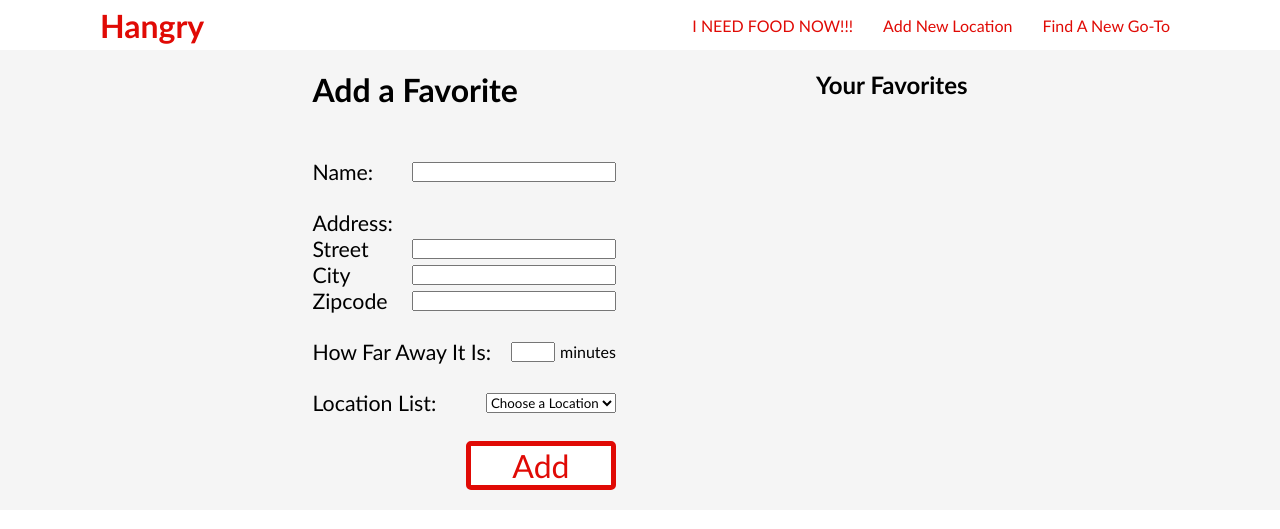
After one commit to RochaThomas/CodingDojoPython, a Flask app: template project_week/hangry/flask_app/templates/add_favorite.html in a window 1280 px wide. The commit adds this page. Shown: the top 529 px of the page. Run offline with Flask 2, Linux system fonts and the light colour scheme; the template is opened without the code that fills it, so the values that code supplies are empty.

Commit message:
hangry add location and favorited

```diff
--- a/project_week/hangry/flask_app/static/script.js
+++ b/project_week/hangry/flask_app/static/script.js
@@ -4,6 +4,13 @@ function nav_login_react(element) {
 }
 function nav_login_unreact(element) {
     element.classList.remove("on_hover_navbar_login");
+}
+
+function nav_link_react(element) {
+    element.classList.add("on_hover_navbar_link");
+}
+function nav_link_unreact(element) {
+    element.classList.remove("on_hover_navbar_link");
 }
 
 function nav_sign_up_react(element) {
@@ -40,3 +47,10 @@ function login_react(element) {
 function login_unreact(element) {
     element.classList.remove("on_hover_login_button");
 }
+
+function add_react(element) {
+    element.classList.add("on_hover_add_button");
+}
+function add_unreact(element) {
+    element.classList.remove("on_hover_add_button");
+}
--- a/project_week/hangry/flask_app/static/style.css
+++ b/project_week/hangry/flask_app/static/style.css
@@ -27,17 +27,17 @@
     align-items: center;
     gap: 10px;
 }
-.navbar_login, .navbar_sign_up{
+.navbar_login, .navbar_sign_up, .navbar_link{
     padding: 10px;
     border: none;
     border-radius: 5px;
 }
-.navbar_login {
+.navbar_login, .navbar_link{
     background-color: white;
     color: #e00a05;
     font-size: 12pt;
 }
-.on_hover_navbar_login {
+.on_hover_navbar_login, .on_hover_navbar_link {
     border-bottom-right-radius: 0px;
     border-bottom-left-radius: 0px;
     border-bottom: #e00a05 solid;
@@ -102,6 +102,10 @@
     border-radius: 5px;
     font-size: 40pt;
 }
+.a_box {
+    text-decoration: none;
+    color: black;
+}
 .on_hover_boxes {
     color: white;
     background-color: #e00a05;
@@ -135,12 +139,12 @@
 .register input, .login_form input {
     width: 200px;
 }
-.sign_up_button, .login_button {
+.sign_up_button, .login_button, .add_button {
     border-color: #e00a05;
     color: #e00a05;
     font-size: 36pt;
 }
-.on_hover_sign_up_button, .on_hover_login_button {
+.on_hover_sign_up_button, .on_hover_login_button, .on_hover_add_button {
     background-color: #e00a05;
     color: white;
 }
@@ -163,3 +167,47 @@
     border: black thick solid;
     border-radius: 5px;
 }
+
+.content_add {
+    gap: 200px
+}
+.add_div {
+    display: flex;
+    flex-direction: column;
+    gap: 50px;
+}
+.add_form {
+    display: flex;
+    flex-direction: column;
+    gap: 25px;
+    /* width: 300px; */
+}
+.add_form label {
+    font-size: 16pt;
+    float: left;
+}
+.add_form input {
+    width: 200px;
+}
+.input_div {
+    display: flex;
+    justify-content: space-between;
+    align-items: center;
+    gap: 20px;
+}
+.address {
+    display: flex;
+    flex-direction: column;
+}
+#add_button {
+    align-self: flex-end;
+    font-size: 24pt;
+    width: 150px;
+}
+.input_and_unit {
+    display: flex;
+    gap: 5px;
+}
+#min_away {
+    width: 40px;
+}
--- /dev/null
+++ b/project_week/hangry/flask_app/templates/add_favorite.html
@@ -0,0 +1,65 @@
+<!DOCTYPE html>
+<html lang="en">
+<head>
+    <meta charset="UTF-8">
+    <meta http-equiv="X-UA-Compatible" content="IE=edge">
+    <meta name="viewport" content="width=device-width, initial-scale=1.0">
+    <title>Hangry: Add Favorite</title>
+    <link rel="stylesheet" href="../static/style.css">
+</head>
+<body>
+    <div class="navbar">
+        <h2 id="page_title">Hangry</h2>
+        <div class="button_div">
+            <a href=""><button class="button navbar_link" onmouseover="nav_link_react(this)" onmouseout="nav_link_unreact(this)">I NEED FOOD NOW!!!</button></a>
+            <a href=""><button class="button navbar_link" onmouseover="nav_link_react(this)" onmouseout="nav_link_unreact(this)">Add New Location</button></a>
+            <a href=""><button class="button navbar_link" onmouseover="nav_link_react(this)" onmouseout="nav_link_unreact(this)">Find A New Go-To</button></a>
+        </div>
+    </div>
+    <div class="content content_add">
+        <div class="add_div">
+            <h1>Add a Favorite</h1>
+            <form class="add_form" action="" method="post">
+                <div class="input_div">
+                    <label for="name">Name: </label>
+                    <input type="text" name="name" id="name">
+                </div>
+                <div class="address">
+                    <label for="address">Address: </label>
+                    <div class="input_div">
+                        <label for="street">Street </label>
+                        <input type="text" name="street" id="street">
+                    </div>
+                    <div class="input_div">
+                        <label for="city">City </label>
+                        <input type="text" name="city" id="city">
+                    </div>
+                    <div class="input_div">
+                        <label for="zipcode">Zipcode </label>
+                        <input type="text" name="zipcode" id="zipcode">
+                    </div>
+                </div>
+                <div class="input_div">
+                    <label for="min_away">How Far Away It Is: </label>
+                    <div class="input_and_unit">
+                        <input type="number" name="min_away" id="min_away" min="1">
+                        <p>minutes</p>
+                    </div>
+                </div>
+                <div class="input_div">
+                    <label for="location_list">Location List:</label>
+                    <select name="location_list" id="location_list">
+                        <option value="" disabled selected hidden>Choose a Location</option>
+                    </select>
+                </div>
+                <input class="button box_button add_button" id="add_button" type="submit" value="Add" onmouseover="add_react(this)" onmouseout="add_unreact(this)">
+            </form>
+        </div>
+        <div class="your_location">
+            <h2>Your Favorites</h2>
+            <!-- fill in with jinja code -->
+        </div>
+    </div>
+    <script src="../static/script.js"></script>
+</body>
+</html>
```
Also changed, not shown: project_week/hangry/flask_app/templates/add_location.html (added, +52 -0 lines), project_week/hangry/flask_app/templates/fav_or_one_time.html (added, +33 -0 lines), 1 other file.
